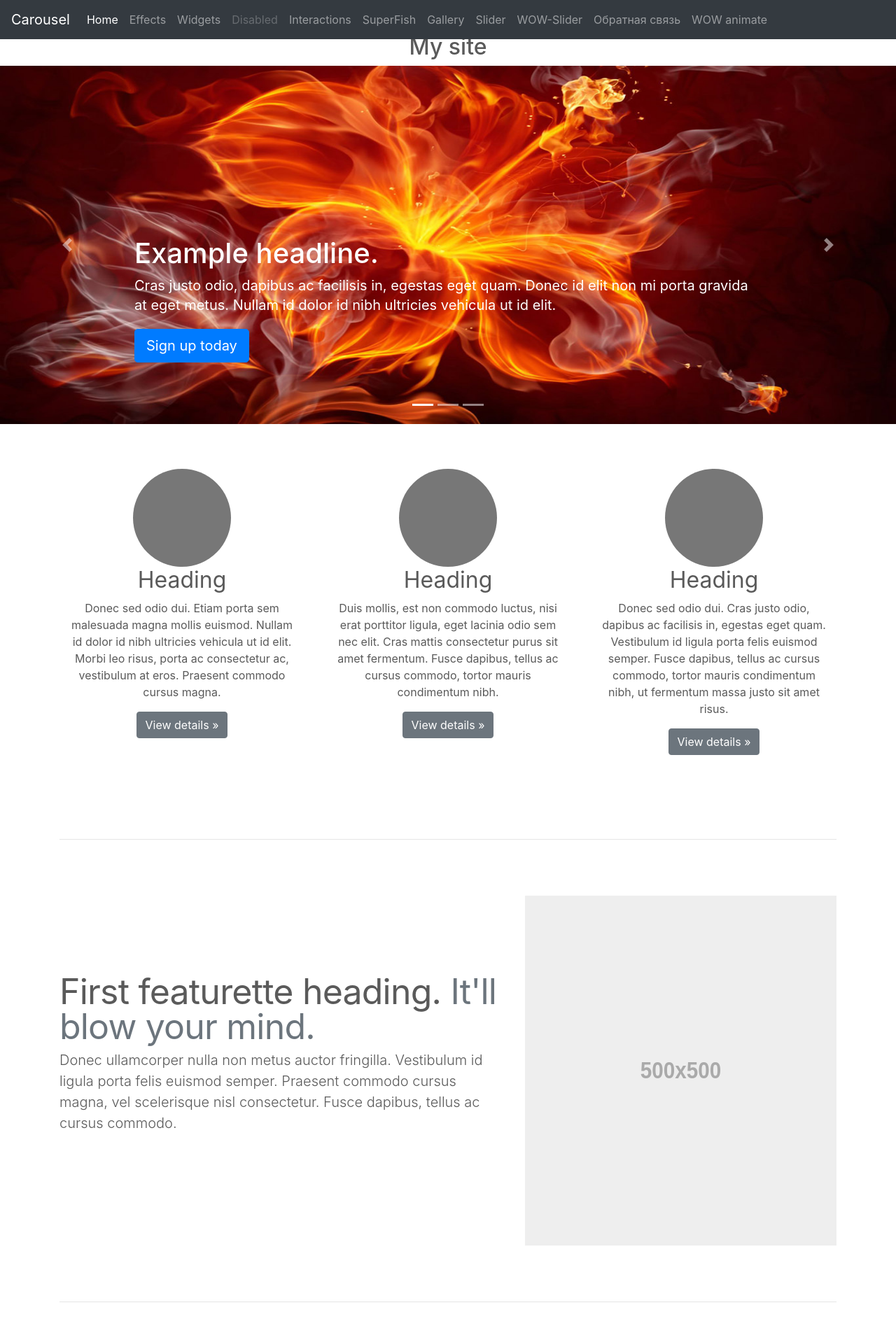
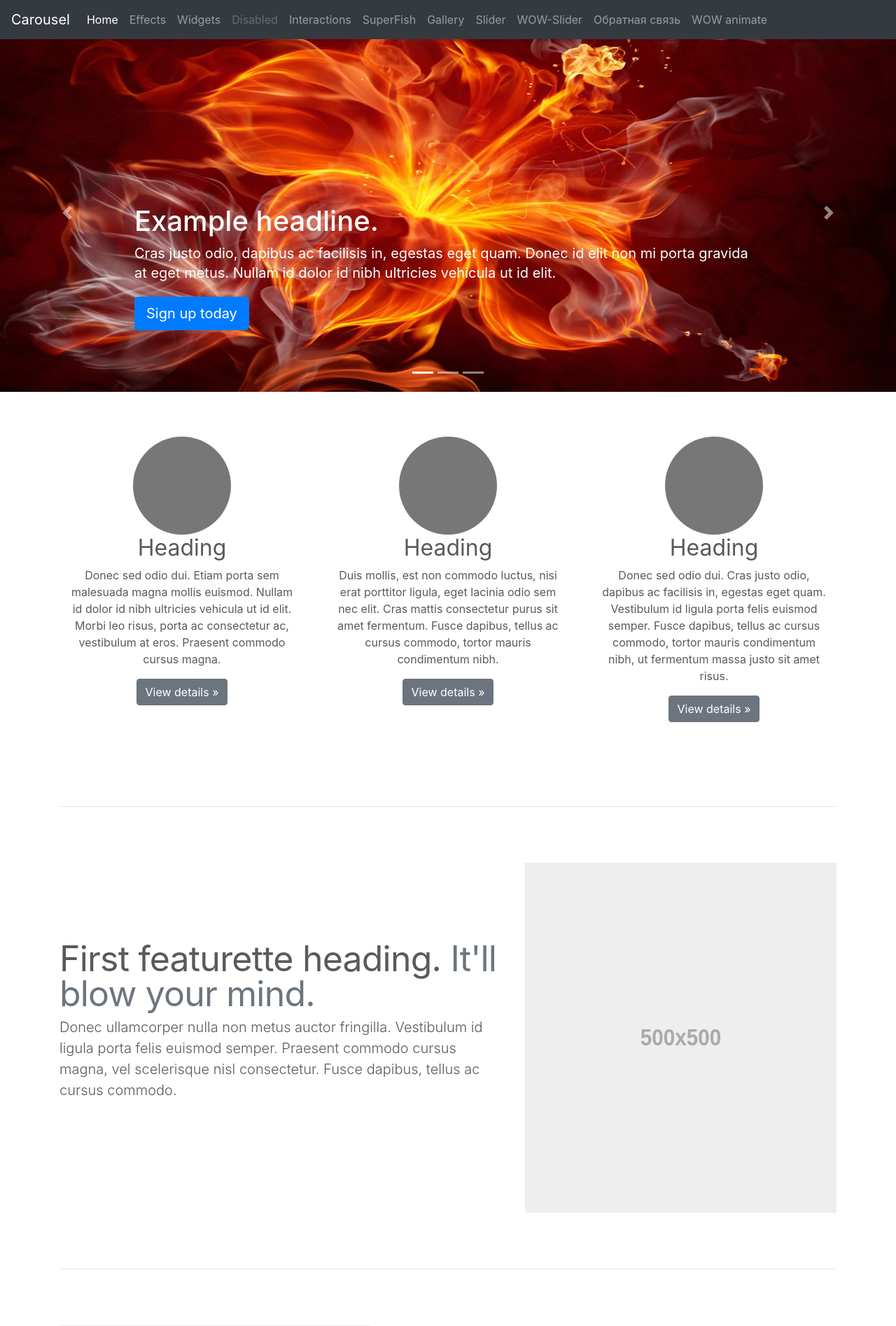
Before and after one commit to p-n-n/bootstrap4, a PHP site: page / in a window 1280 px wide. Shown: the top 1895 px of the page at 70% size. Run offline with PHP 8.4, Linux system fonts and the light colour scheme; some web fonts are replaced.

Commit message:
delete h2 in index.php

```diff
--- a/index.php
+++ b/index.php
@@ -3,7 +3,6 @@
 ?>
 
     <main role="main">
-      <h2 class="text-center">My site</h2>
       <div id="myCarousel" class="carousel slide" data-ride="carousel">
         <ol class="carousel-indicators">
           <li data-target="#myCarousel" data-slide-to="0" class="active"></li>
```
